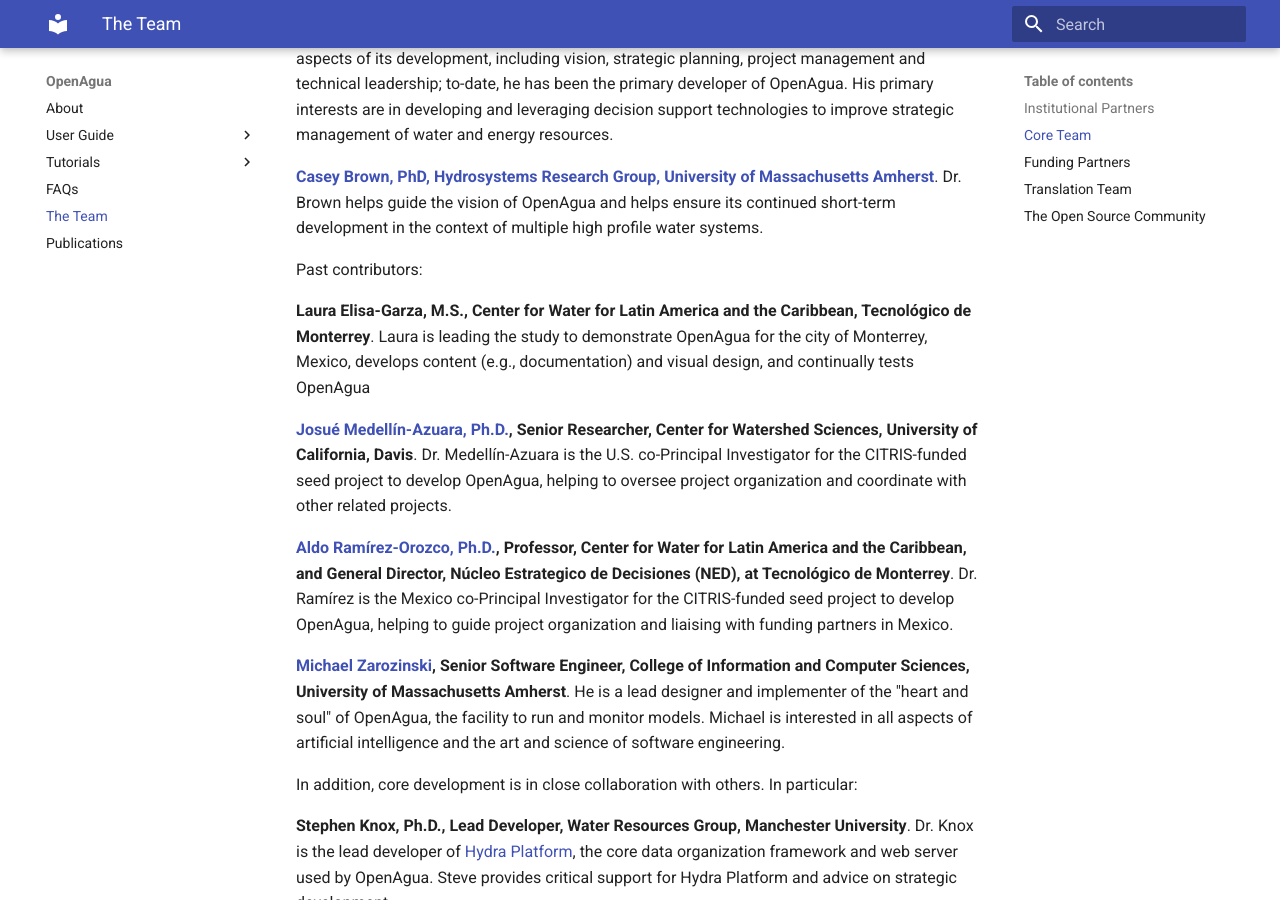
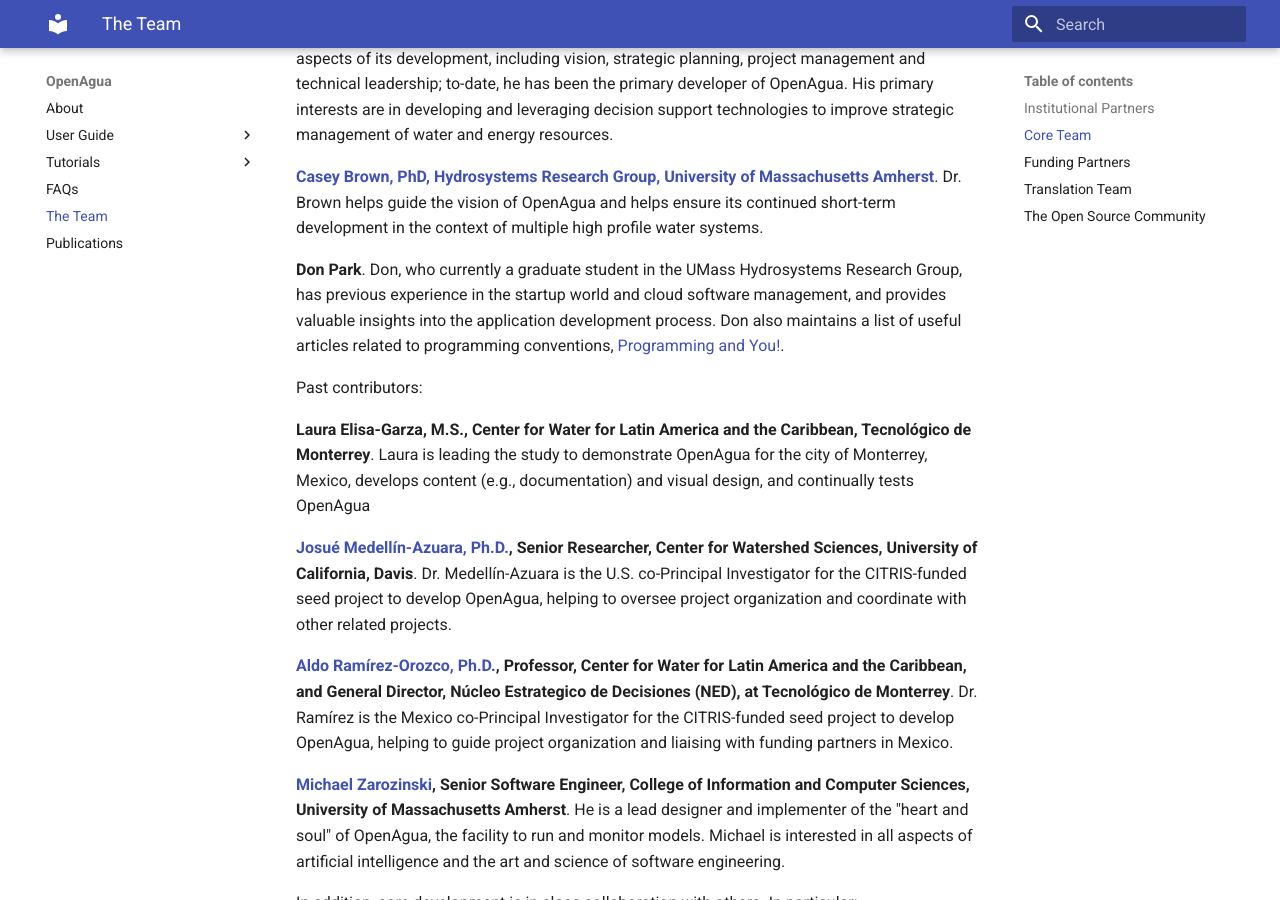
Before and after one commit to OpenAgua/openagua-documentation, an MkDocs documentation site: the page built from docs/the-team.md, in a window 1280 px wide and 900 px high, scrolled down 652 px. Built offline with MkDocs 1.6.1 and Material for MkDocs 9.7.7, drawn with Linux system fonts in a browser that asks for light colours; old or Windows-style settings are respelled for this version of MkDocs.

Commit message:
Update the-team.md

```diff
--- a/docs/the-team.md
+++ b/docs/the-team.md
@@ -21,6 +21,8 @@
 **David Rheinheimer, Ph.D., Post-doctoral Researcher, Hydrosystems Group, University of Massachusetts Amherst**. Dr. Rheinheimer conceptualized OpenAgua and is involved in all aspects of its development, including vision, strategic planning, project management and technical leadership; to-date, he has been the primary developer of OpenAgua. His primary interests are in developing and leveraging decision support technologies to improve strategic management of water and energy resources.
 
 [**Casey Brown, PhD, Hydrosystems Research Group, University of Massachusetts Amherst**](https://cee.umass.edu/faculty/casey-brown). Dr. Brown helps guide the vision of OpenAgua and helps ensure its continued short-term development in the context of multiple high profile water systems.
+
+**Don Park**. Don, who currently a graduate student in the UMass Hydrosystems Research Group, has previous experience in the startup world and cloud software management, and provides valuable insights into the application development process. Don also maintains a list of useful articles related to programming conventions, [Programming and You!](https://projects.cloudwaterlab.com/donpark/ProgrammingKnowledge).
 
 Past contributors:
 
```
